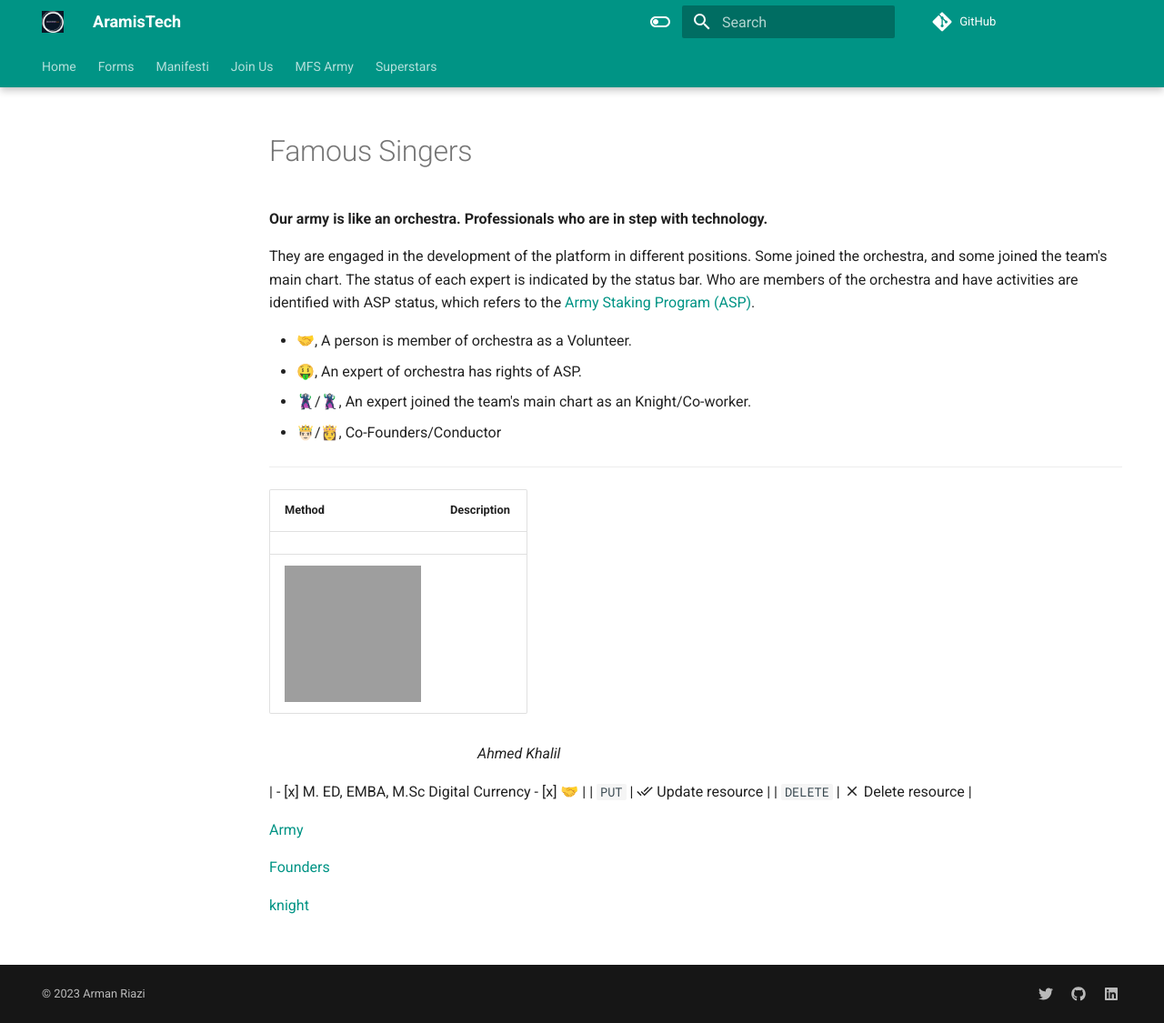
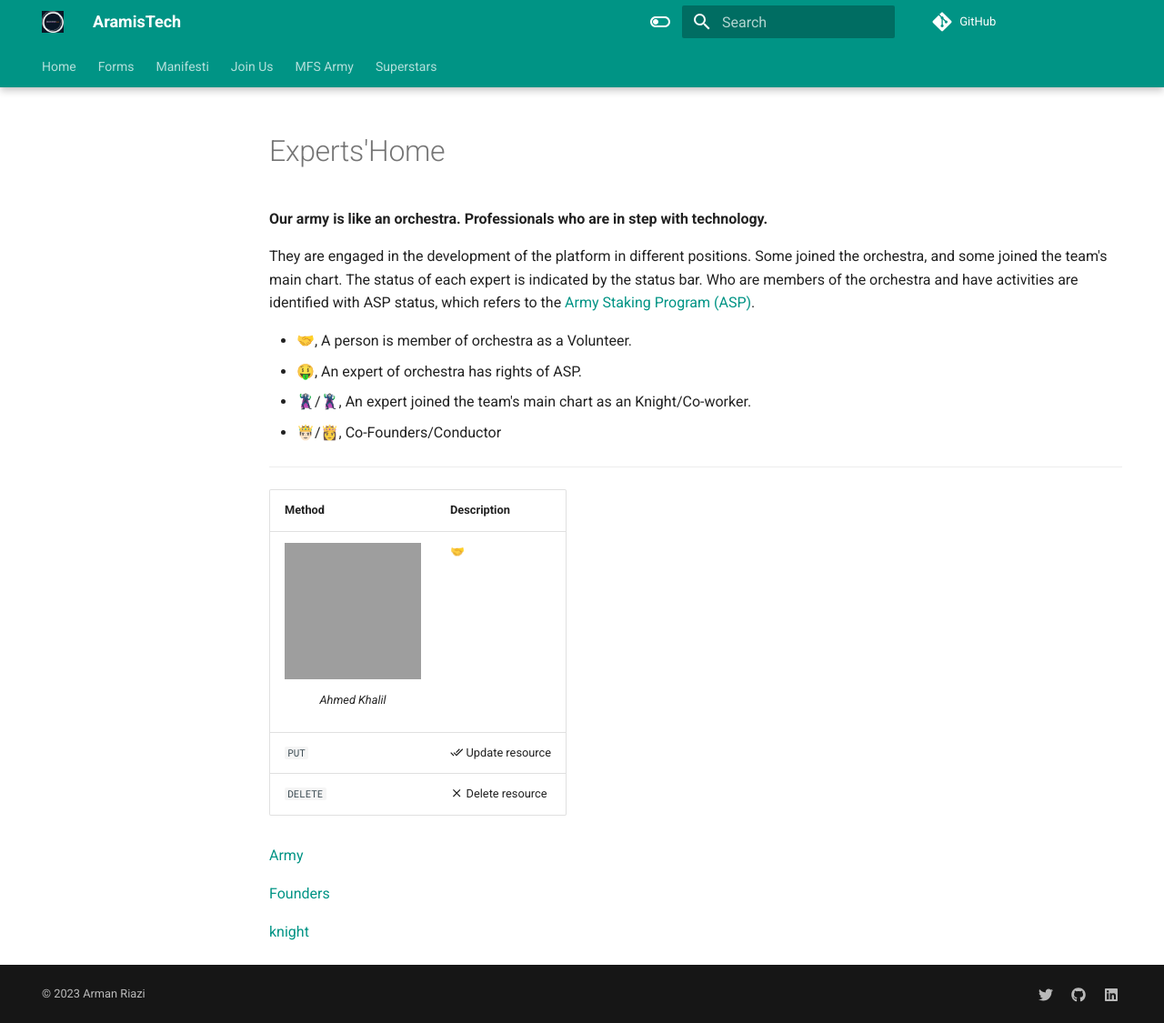
Before and after one commit to 21crickets/21crickets.github.io, an MkDocs documentation site: the page built from docs/Chart/Chart.md, in a window 1280 px wide and 1125 px high. Shown: the whole window at 91% size. Built offline with MkDocs 1.6.1 and Material for MkDocs 9.7.7, drawn with Linux system fonts in a browser that asks for light colours; grey boxes are pictures that could not be loaded.

Commit message:
add section of army1

```diff
--- a/docs/Chart/Chart.md
+++ b/docs/Chart/Chart.md
@@ -2,7 +2,7 @@
 keywords:  MFS ArmanRiazi Music NFT Blockchain Career Employment Job Superstar
 feature:  superstart
 author: "Arman Riazi"
-title: "Famous Singers"
+title: "Experts'Home"
 ---
 
 **Our army is like an orchestra. Professionals who are in step with technology.**
@@ -20,12 +20,7 @@ They are engaged in the development of the platform in different positions. Some
 
 | Method      | Description                          |
 | ----------- | ------------------------------------ |
-| <figure markdown>
-![Token distribution](https://avatars.githubusercontent.com/u/63037202?v=4){ width="150" height="200" align=center }
-<figcaption>Ahmed Khalil</figcaption>
-</figure> |
-- [x]  M. ED, EMBA, M.Sc Digital Currency
-- [x]  🤝 |
+| <figure markdown> ![Token distribution](https://avatars.githubusercontent.com/u/63037202?v=4){ width="150" height="200" align=center }<figcaption>Ahmed Khalil</figcaption></figure> | 🤝 |
 | `PUT`       | :material-check-all: Update resource |
 | `DELETE`    | :material-close:     Delete resource |
 
```
